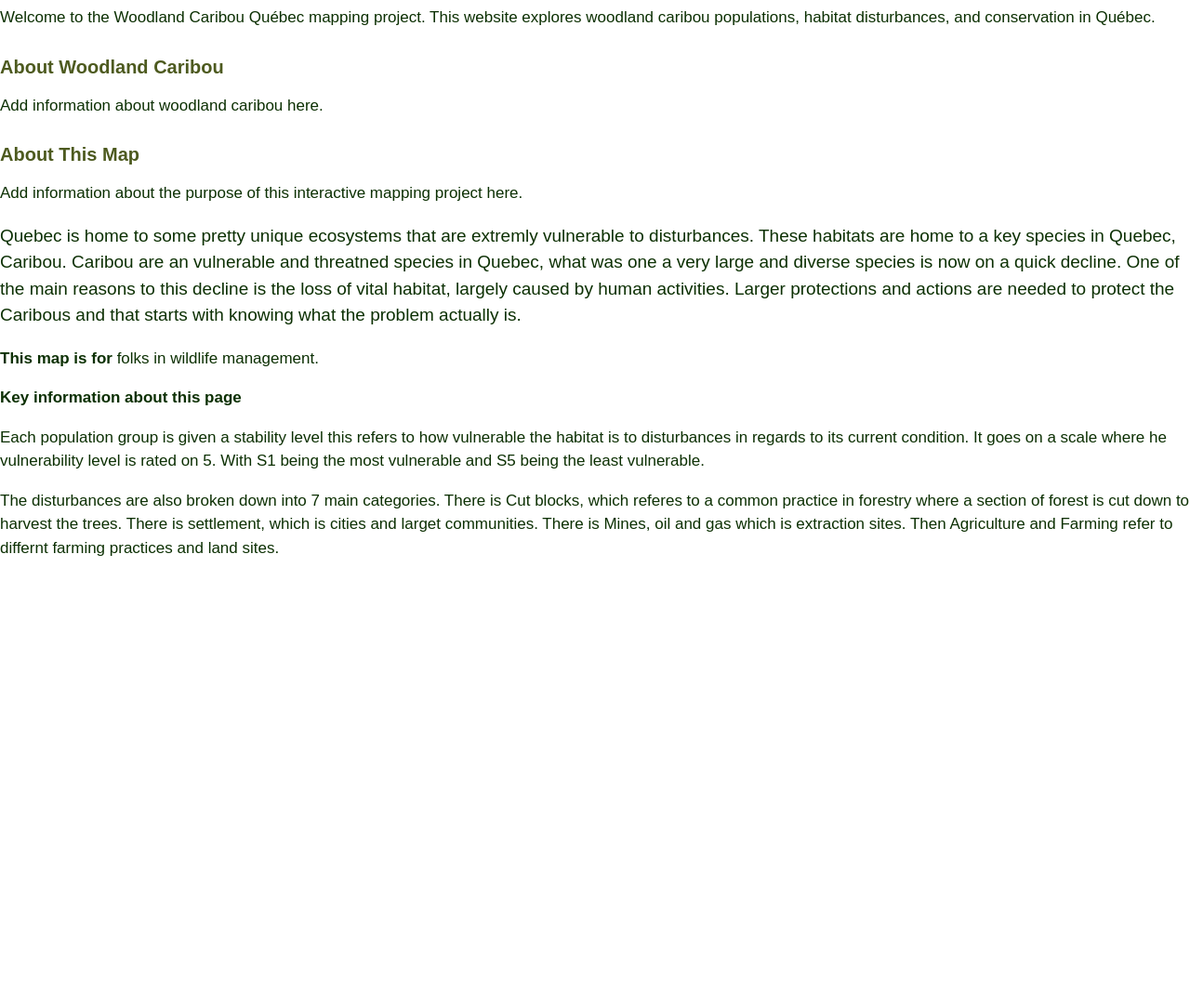
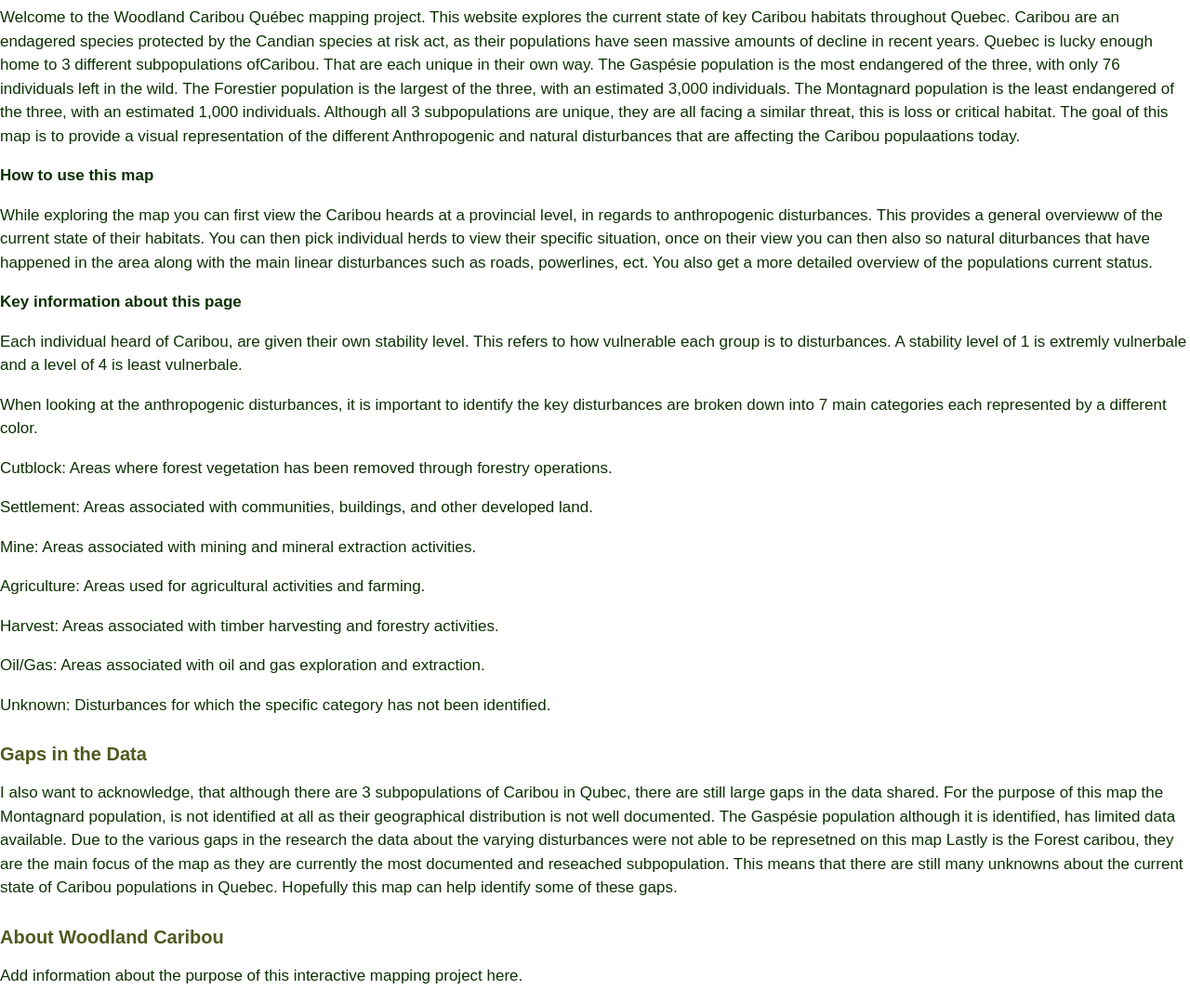
Before and after one commit to kaitrodney-png/geog464-Final-Project-stage-1-, a plain HTML site: page version2/site/about.html in a window 1280 px wide. Shown: the part 110-1189 px from the top of the page at 93% size. Before the commit the page ends 800 px from the top, so only its background shows below. Drawn offline with Linux system fonts and the light colour scheme.

Commit message:
fixing the about page with my information

```diff
--- a/version2/site/about.html
+++ b/version2/site/about.html
@@ -21,33 +21,53 @@
     </header>
 
     <main>
-        <h1>About This Project</h1>
+        <h1>About This Map</h1>
 
         <p>
-            Welcome to the Woodland Caribou Québec mapping project.
-            This website explores woodland caribou populations,
-            habitat disturbances, and conservation in Québec.
+            Welcome to the Woodland Caribou Québec mapping project. This website explores the current state of key Caribou habitats throughout Quebec.
+            Caribou are an endagered species protected by the Candian species at risk act, as their populations have seen massive amounts of decline in recent years.
+            Quebec is lucky enough home to 3 different subpopulations ofCaribou. That are each unique in their own way. The Gaspésie population is the most endangered of the three, with only 76 individuals left in the wild. The Forestier population is the largest of the three, with an estimated 3,000 individuals. The Montagnard population is the least endangered of the three, with an estimated 1,000 individuals.
+            Although all 3 subpopulations are unique, they are all facing a similar threat, this is loss or critical habitat.
+            The goal of this map is to provide a visual representation of the different Anthropogenic and natural disturbances that are affecting the Caribou populaations today.
+
+        </p>
+
+         <p><strong>How to use this map </strong>
+           <p></p> While exploring the map you can first view the Caribou heards at a provincial level, in regards to anthropogenic disturbances. This provides a general
+           overvieww of the current state of their habitats. You can then pick individual herds to view their specific situation, once on their view you can then also so natural diturbances that have happened in the area along with the main
+           linear disturbances such as roads, powerlines, ect. You also get a more detailed overview of the populations current status.
+
+        <p><strong>Key information about this page </strong>
+       <p></p> Each individual heard of Caribou, are given their own stability level. This refers to how vulnerable each group is to disturbances. A stability level of 1 is extremly vulnerbale and a level of 4 is least vulnerbale. </p>
+       <p></p> When looking at the anthropogenic disturbances, it is important to identify the key disturbances are broken down into 7 main categories each represented by a different color.
+
+        <div>
+             <p></p>Cutblock: Areas where forest vegetation has been removed through forestry operations.</p>
+             <p></p>Settlement: Areas associated with communities, buildings, and other developed land.</p>
+             <p></p>Mine: Areas associated with mining and mineral extraction activities.</p>
+             <p></p>Agriculture: Areas used for agricultural activities and farming.</p>
+             <p></p>Harvest: Areas associated with timber harvesting and forestry activities.</p>
+             <p></p>Oil/Gas: Areas associated with oil and gas exploration and extraction.</p>
+             <p></p>Unknown: Disturbances for which the specific category has not been identified.</p>
+        </div>
+
+
+        <h2>Gaps in the Data</h2>
+
+        <p>
+            I also want to acknowledge, that although there are 3 subpopulations of Caribou in Qubec, there are still large gaps in the data shared.
+            For the purpose of this map the Montagnard population, is not identified at all as their geographical distribution is not well documented.
+            The Gaspésie population although it is identified, has limited data available. Due to the various gaps in the research the data about the varying disturbances were not able to be represetned on this map
+            Lastly is the Forest caribou, they are the main focus of the map as they are currently the most documented and reseached subpopulation.
+            This means that there are still many unknowns about the current state of Caribou populations in Quebec. Hopefully this map can help identify some of these gaps.
         </p>
 
         <h2>About Woodland Caribou</h2>
 
         <p>
-            Add information about woodland caribou here.
-        </p>
-
-        <h2>About This Map</h2>
-
-        <p>
             Add information about the purpose of this interactive
             mapping project here.
         </p>
-         <p class="lede"> Quebec is home to some pretty unique ecosystems that are extremly vulnerable to disturbances. These habitats are home to a key species in Quebec, Caribou. Caribou are an vulnerable and threatned species in Quebec, what was one a very large and diverse species is now on a quick decline. One of the main reasons to this decline is the loss of vital habitat, largely caused by human activities. Larger protections and actions are needed to protect the Caribous and that starts with knowing what the problem actually is.
-      </p>
-      <p><strong>This map is for</strong> folks in wildlife management.</p>
-      <p><strong>Key information about this page </strong>
-       <p></p> Each population group is given a stability level this refers to how vulnerable the habitat is to disturbances in regards to its current condition. It goes on a scale where he vulnerability level is rated on 5. With S1 being the most vulnerable and S5 being the least vulnerable.</p>
-       <p></p> The disturbances are also broken down into 7 main categories. There is Cut blocks, which referes to a common practice in forestry where a section of forest is cut down to harvest the trees. There is settlement, which is cities and larget communities. There is Mines, oil and gas which is extraction sites. Then Agriculture and Farming refer to differnt farming practices and land sites. </p>
-
 </p>
     </main>
 
```
